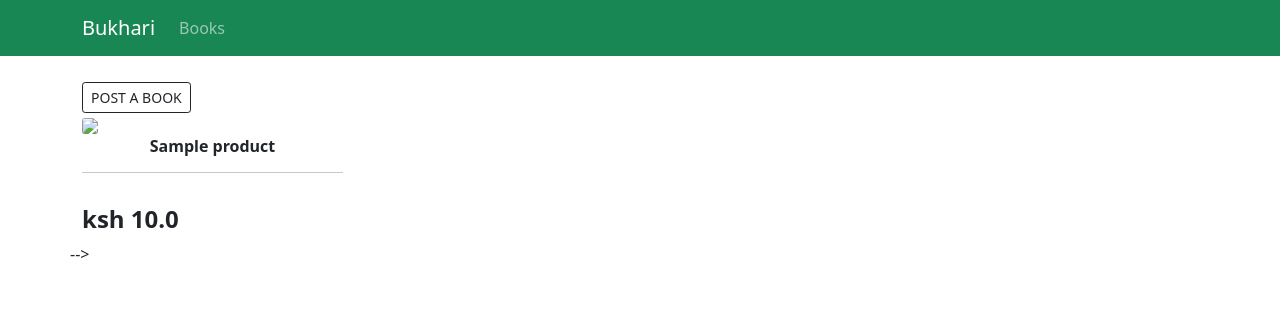
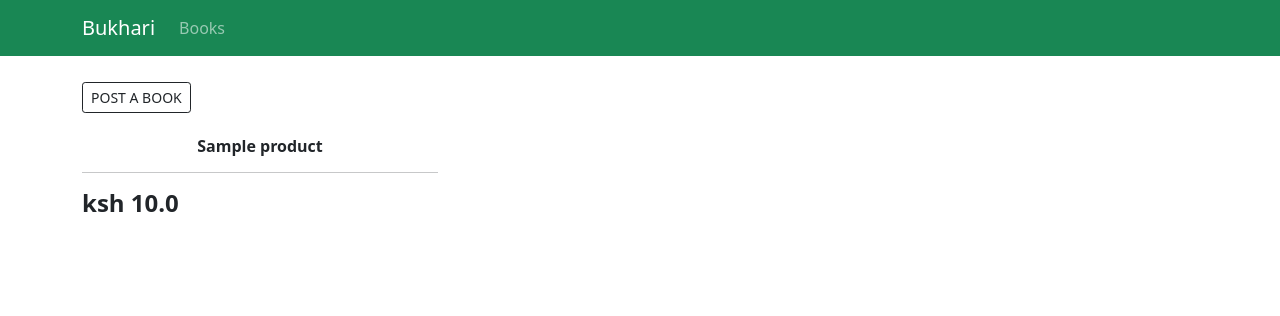
Before and after one commit to xamaan585/Book-App, a Django app: page / in a window 1280 px wide. Shown: the top 316 px of the page. Run offline with Django 4.2, Linux system fonts and the light colour scheme; tables that the repository leaves empty hold one stand-in row (values such as "Sample post"); some libraries are stand-ins or nearby versions.

Commit message:
adding index.html

```diff
--- a/app/templates/index.html
+++ b/app/templates/index.html
@@ -10,20 +10,16 @@
     <br>
 		<div class="row">
 			{% for product in products %}
-			<div class="col-sm-8 col-lg-3 mb-3 imgdisplay"  data-toggle="modal" data-target="#{{photo.id}}">
-                <img src="{{product.image.url}}" alt=" " class="card-img photo" height="200">
-                <h6 class="text-center"><strong>{{product.name}}</strong></h6>
-                <hr>
-            </div>
-				<!-- <img class="thumbnail" src="{{product.image.url}}"> -->
-				<!-- <div class="box-element product">
+			<div class="col-lg-4">
+				<img class="thumbnail" src="{{product.image.url}}">
+				<div class="box-element product">
 					<h6 class="text-center"><strong>{{product.name}}</strong></h6>
 					<hr>
-	<h4 style="display: inline-block;"><strong>ksh {{product.price}}</strong></h4> -->
 
 
 
-					<h4 style="display: inline-block;"><strong>ksh {{product.price}}</strong></h4> -->
+
+					<h4 style="display: inline-block;"><strong>ksh {{product.price}}</strong></h4>
 
 				</div>
 			</div>
```
